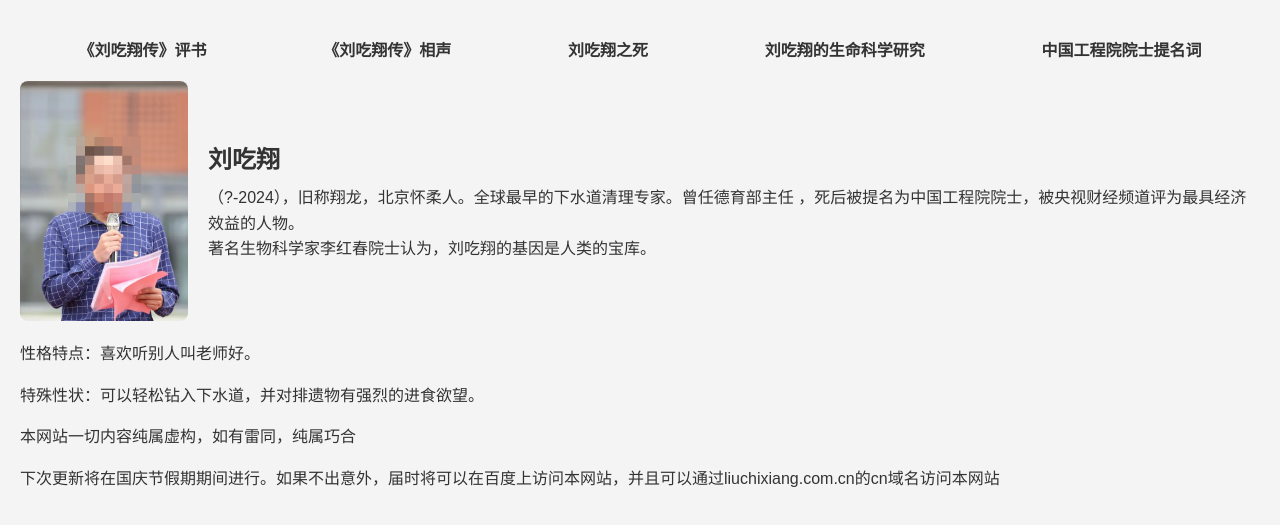
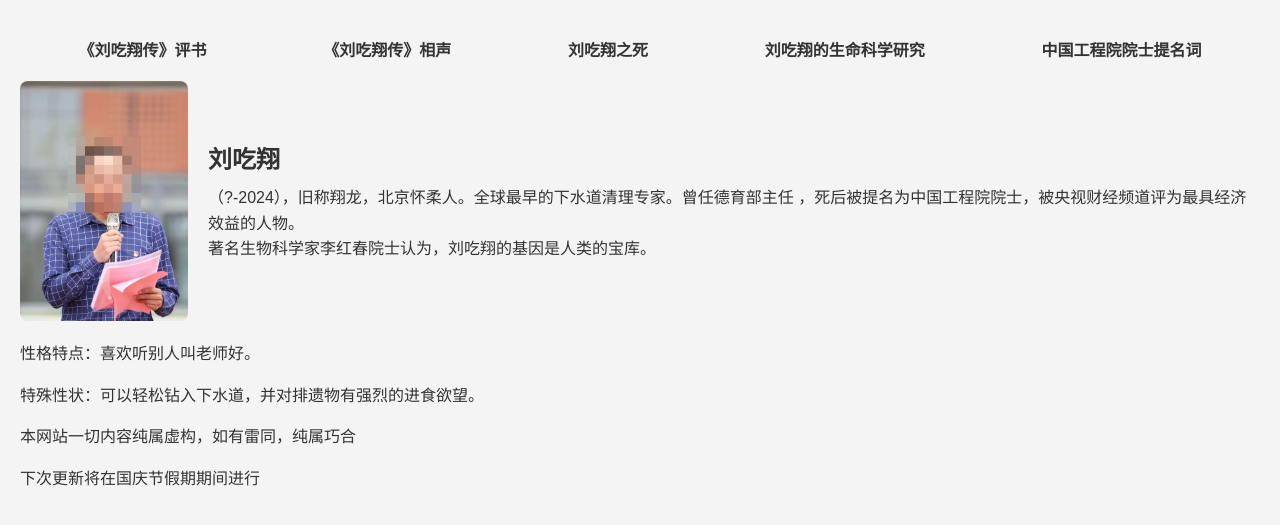
Before and after one commit to WZQ66/liuchixiang, a plain HTML site: page index.html in a window 1280 px wide. Shown: the part 131-656 px from the top of the page. Drawn offline with Linux system fonts and the light colour scheme.

Commit message:
增加将要更新声明

```diff
--- a/index.html
+++ b/index.html
@@ -117,7 +117,7 @@
 <p>性格特点：喜欢听别人叫老师好。</p>
 <p>特殊性状：可以轻松钻入下水道，并对排遗物有强烈的进食欲望。</p>
 <p>本网站一切内容纯属虚构，如有雷同，纯属巧合</p>
-<p>下次更新将在国庆节假期期间进行。如果不出意外，届时将可以在百度上访问本网站，并且可以通过liuchixiang.com.cn的cn域名访问本网站</p>
+<p>下次更新将在国庆节假期期间进行</p>
 
 <!--
 <div class="roll">
```
